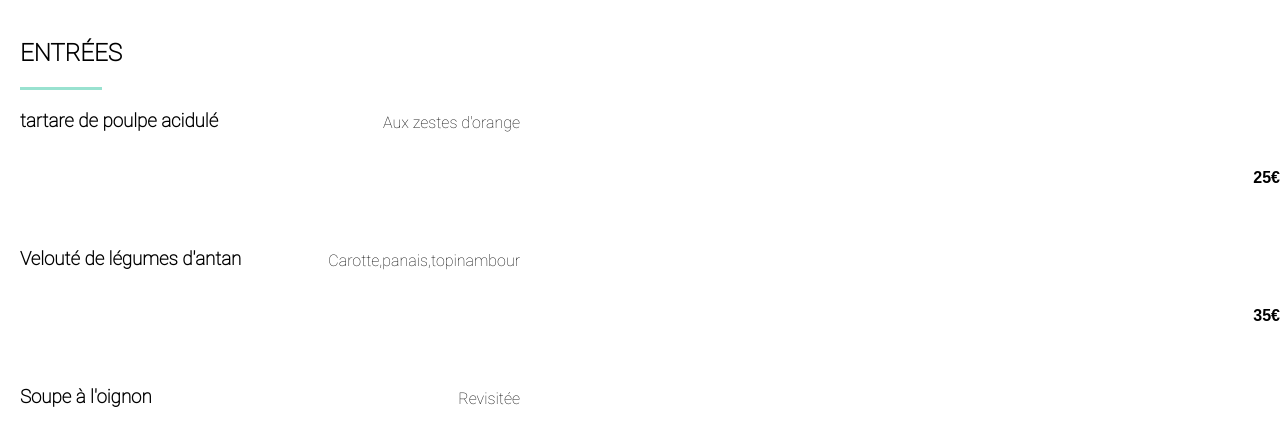
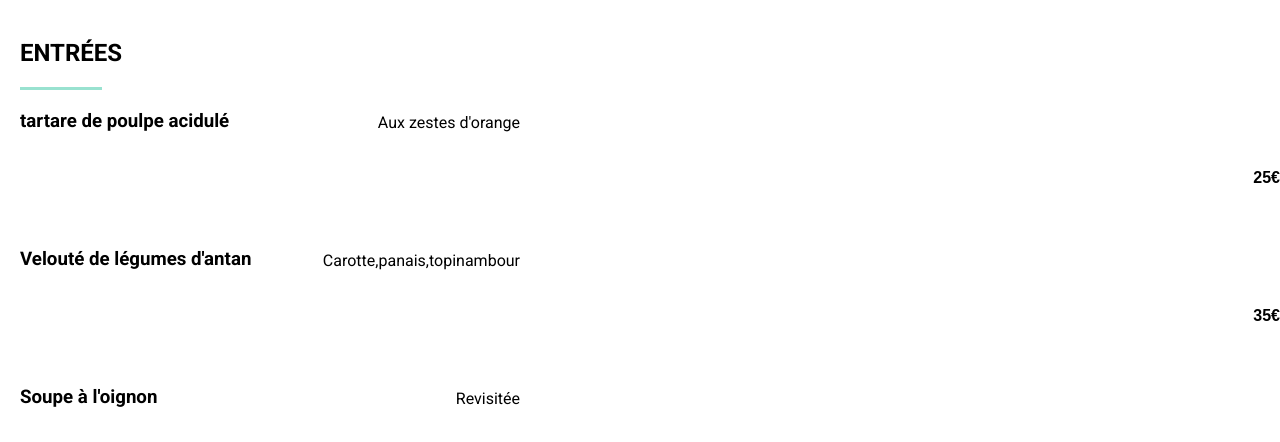
Before and after one commit to Jnoemie/Projet3openclassroom, a plain HTML site: page alafrancaise.html in a window 1280 px wide. Shown: the part 345-787 px from the top of the page. Drawn offline with Linux system fonts and the light colour scheme; a web font is replaced by a local one.

Commit message:
correction police

```diff
--- a/alafrancaise.html
+++ b/alafrancaise.html
@@ -6,6 +6,10 @@
     <link rel="stylesheet" href="https://cdn.jsdelivr.net/npm/@fortawesome/fontawesome-free@6.1.1/css/all.min.css"
         crossorigin="anonymous">
     <link rel="stylesheet" href="style2.css" />
+    <link rel="preconnect" href="https://fonts.googleapis.com">
+<link rel="preconnect" href="https://fonts.gstatic.com" crossorigin>
+<link href="https://fonts.googleapis.com/css2?family=Roboto:wght@100;300;400;500;700;900&display=swap" rel="stylesheet">
+
 
     <title>À la française</title>
 
--- a/style2.css
+++ b/style2.css
@@ -1,17 +1,4 @@
-@font-face {
-    font-family: "roboto";
-    src: url(font/Roboto/Roboto-Black.ttf);
-    /*src: url(font/Roboto/Roboto-BlackItalic.ttf);*/
-    src: url(font/Roboto/Roboto-Bold.ttf);
-    /*src: url(font/Roboto/Roboto-Italic.ttf);*/
-    src: url(font/Roboto/Roboto-Light.ttf);
-    /* src: url(font/Roboto/Roboto-LightItalic.ttf);*/
-    src: url(font/Roboto/Roboto-Medium.ttf);
-    /* src: url(font/Roboto/Roboto-MediumItalic.ttf);*/
-    src: url(font/Roboto/Roboto-Regular.ttf);
-    src: url(font/Roboto/Roboto-Thin.ttf);
-    /* src: url(font/Roboto/Roboto-ThinItalic.ttf);*/
-}
+
 
 @font-face {
     font-family: "shrikhand";
@@ -302,7 +289,9 @@ footer h3 {
         width: 80%;
         padding: 5px 0 0 10px;
         justify-content: center;
-
+        text-overflow: ellipsis;
+        overflow: hidden;
+        white-space: nowrap;
     }
 
     .dish h3 {
```
Also changed, not shown: index.html (+4 -0 lines), lanoteenchantee.html (+4 -0 lines), lapalettedugout.html (+4 -0 lines), ledelicedessens.html (+4 -0 lines).
